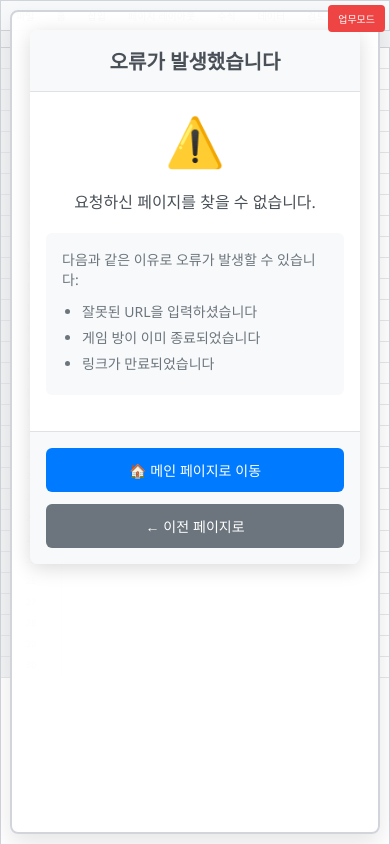
After one commit to oiloilo44/lupin, a FastAPI app: template templates/error.html in a window 390 px wide. The commit adds this page. Run offline with FastAPI, Linux system fonts and the light colour scheme; the template is opened without the code that fills it, so the values that code supplies are empty.

Commit message:
feat: 오목 게임 UX 개선 및 무르기 기능 버그 수정
- 무르기 승인 시 요청자 모달이 자동으로 닫히도록 수정
- 404 에러 페이지를 Excel 디자인으로 통일
- 모바일 반응형 캔버스 좌표 계산 정확도 개선
- 업무모드/게임모드 토글 기능 추가
- 무르기 요청 처리 로직 개선으로 메시지 전송 최적화

```diff
--- a/static/js/base.js
+++ b/static/js/base.js
@@ -7,6 +7,20 @@ function hideGame() {
 
 function showGame() {
     document.getElementById('gameOverlay').classList.remove('hidden');
+}
+
+// 업무모드 토글 기능
+function toggleWorkMode() {
+    const overlay = document.getElementById('gameOverlay');
+    const button = document.querySelector('.quick-hide');
+
+    if (overlay.classList.contains('hidden')) {
+        overlay.classList.remove('hidden');
+        button.textContent = '업무모드';
+    } else {
+        overlay.classList.add('hidden');
+        button.textContent = '게임모드';
+    }
 }
 
 // 키보드 단축키
--- a/templates/base.html
+++ b/templates/base.html
@@ -56,7 +56,7 @@
     </div>
 
     <!-- 빠른 숨김 버튼 -->
-    <button class="quick-hide" onclick="hideGame()" title="Ctrl+Tab">업무모드</button>
+    <button class="quick-hide" onclick="toggleWorkMode()" title="Ctrl+Tab">업무모드</button>
 
     <script src="/static/js/base.js"></script>
     <script src="/static/js/modal.js"></script>
--- /dev/null
+++ b/templates/error.html
@@ -0,0 +1,178 @@
+{% extends "base.html" %}
+
+{% block title %}오류 - Excel{% endblock %}
+
+{% block content %}
+<div class="error-container">
+    <div class="error-modal">
+        <div class="error-header">
+            <h2>{{ error_title or "오류가 발생했습니다" }}</h2>
+        </div>
+        <div class="error-body">
+            <div class="error-icon">⚠️</div>
+            <p class="error-message">{{ error_message or "요청하신 페이지를 찾을 수 없습니다." }}</p>
+            <div class="error-details">
+                <p>다음과 같은 이유로 오류가 발생할 수 있습니다:</p>
+                <ul>
+                    <li>잘못된 URL을 입력하셨습니다</li>
+                    <li>게임 방이 이미 종료되었습니다</li>
+                    <li>링크가 만료되었습니다</li>
+                </ul>
+            </div>
+        </div>
+        <div class="error-footer">
+            <button onclick="window.location.href='/'" class="error-button primary">
+                🏠 메인 페이지로 이동
+            </button>
+            <button onclick="window.history.back()" class="error-button secondary">
+                ← 이전 페이지로
+            </button>
+        </div>
+    </div>
+</div>
+
+<style>
+.error-container {
+    display: flex;
+    justify-content: center;
+    align-items: center;
+    min-height: 500px;
+    padding: 20px;
+}
+
+.error-modal {
+    background: white;
+    border-radius: 8px;
+    box-shadow: 0 4px 20px rgba(0, 0, 0, 0.15);
+    max-width: 500px;
+    width: 100%;
+    overflow: hidden;
+}
+
+.error-header {
+    background: #f8f9fa;
+    border-bottom: 1px solid #dee2e6;
+    padding: 20px 24px;
+    text-align: center;
+}
+
+.error-header h2 {
+    margin: 0;
+    color: #495057;
+    font-size: 20px;
+    font-weight: 600;
+}
+
+.error-body {
+    padding: 24px;
+    text-align: center;
+}
+
+.error-icon {
+    font-size: 48px;
+    margin-bottom: 16px;
+}
+
+.error-message {
+    font-size: 16px;
+    color: #495057;
+    margin: 0 0 20px 0;
+    font-weight: 500;
+}
+
+.error-details {
+    text-align: left;
+    background: #f8f9fa;
+    border-radius: 6px;
+    padding: 16px;
+    margin: 20px 0;
+}
+
+.error-details p {
+    margin: 0 0 12px 0;
+    font-size: 14px;
+    color: #6c757d;
+    font-weight: 500;
+}
+
+.error-details ul {
+    margin: 0;
+    padding-left: 20px;
+}
+
+.error-details li {
+    margin: 6px 0;
+    font-size: 14px;
+    color: #6c757d;
+}
+
+.error-footer {
+    background: #f8f9fa;
+    border-top: 1px solid #dee2e6;
+    padding: 20px 24px;
+    display: flex;
+    gap: 12px;
+    justify-content: center;
+}
+
+.error-button {
+    padding: 12px 24px;
+    border: none;
+    border-radius: 6px;
+    font-size: 14px;
+    font-weight: 500;
+    cursor: pointer;
+    transition: all 0.2s ease;
+    text-decoration: none;
+    display: inline-flex;
+    align-items: center;
+    gap: 8px;
+}
+
+.error-button.primary {
+    background: #007bff;
+    color: white;
+}
+
+.error-button.primary:hover {
+    background: #0056b3;
+    transform: translateY(-1px);
+}
+
+.error-button.secondary {
+    background: #6c757d;
+    color: white;
+}
+
+.error-button.secondary:hover {
+    background: #545b62;
+    transform: translateY(-1px);
+}
+
+/* 반응형 디자인 */
+@media (max-width: 480px) {
+    .error-container {
+        padding: 10px;
+    }
+
+    .error-modal {
+        margin: 0;
+    }
+
+    .error-header,
+    .error-body,
+    .error-footer {
+        padding: 16px;
+    }
+
+    .error-footer {
+        flex-direction: column;
+    }
+
+    .error-button {
+        width: 100%;
+        justify-content: center;
+    }
+}
+</style>
+{% endblock %}
```
Also changed, not shown: app/routes.py (+10 -2 lines), app/websocket_handler.py (+28 -8 lines), templates/omok.html (+48 -24 lines).
